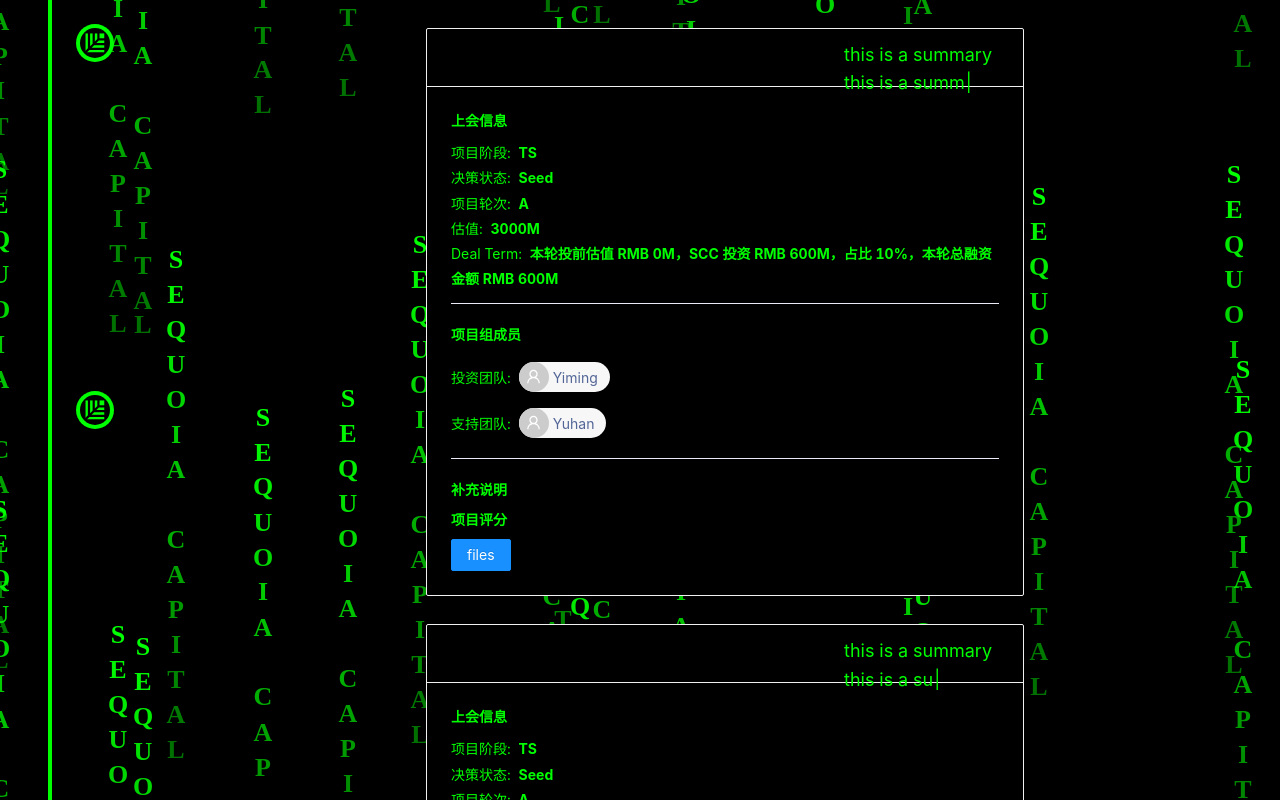
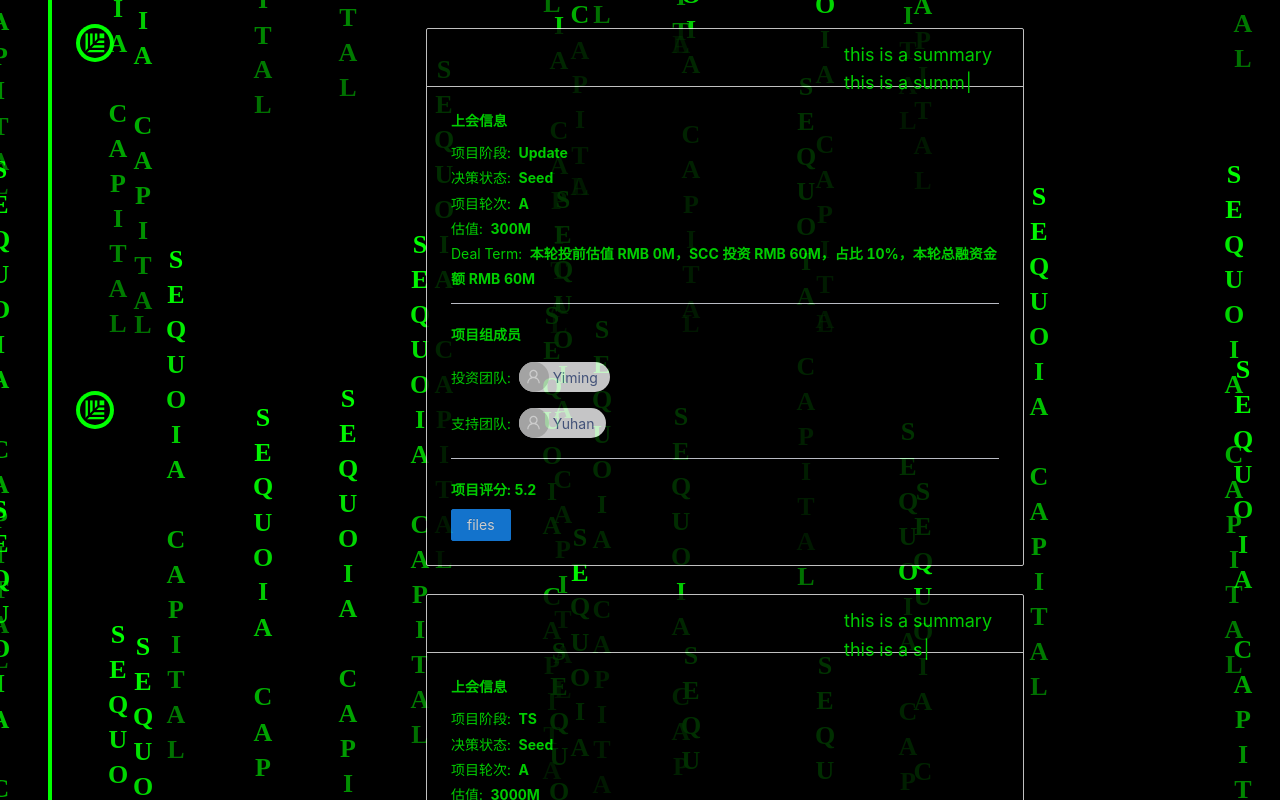
Before and after one commit to yimingbot/opp-vs-opp, a React (Vite) app: page / in a window 1280 px wide. Built offline with nearby package versions, Linux system fonts and the light colour scheme.

Commit message:
chore: update mock data

```diff
--- a/src/meeting-card/card.module.scss
+++ b/src/meeting-card/card.module.scss
@@ -3,7 +3,7 @@
   margin-bottom: 20px;
   background: #000;
   color: #0f0;
-
+  opacity: 0.8;
 }
 
 .title {
@@ -16,6 +16,7 @@
   padding-bottom: 12px;
   border-bottom: 1px solid #e8eaf5;
   line-height: 1.8;
+
   .text {
     @extend .title;
     margin-left: 4px;
@@ -38,6 +39,7 @@
   font-weight: 400;
   font-size: 14px;
   color: #536697;
+
   .icon {
     margin-right: 4px;
   }
--- a/src/meeting-card/card.tsx
+++ b/src/meeting-card/card.tsx
@@ -3,18 +3,23 @@ import { CSSProperties, useCallback, useLayoutEffect, useRef, useState } from "r
 import Typewriter from 'typewriter-effect/dist/core';
 import styles from './card.module.scss'
 import { UserOutlined } from '@ant-design/icons';
-import { mockData } from "../mock-data";
+import { MeetingData } from "../mock-data";
 import classNames from 'classnames';
 
 interface ICardProps {
-  data: typeof mockData['agenda'][number];
+  data: MeetingData['agenda'][number];
   className?: string;
   rootStyle?: CSSProperties
 }
+
+function getAvgScore(data: ICardProps['data']): string {
+  const { icData, teamData } = data.rating
+  const total = [...icData, ...teamData].reduce((prev, cur) => prev + Number(cur.rating), 0)
+  const score = (total / (icData.length + teamData.length)).toFixed(1)
+  return Number.isNaN(score) ? '' : score
+}
+
 export function AgendaCard({ data, className, rootStyle }: ICardProps) {
-  console.log(data);
-
-  const { dealTermComputed } = data;
   const cardRef = useRef<HTMLDivElement>(null);
   useLayoutEffect(() => {
     new Typewriter(cardRef.current?.querySelector(`.${styles.summary}`) as HTMLElement, {
@@ -30,16 +35,14 @@ export function AgendaCard({ data, className, rootStyle }: ICardProps) {
     setIsModalVisible(true)
   }, [])
 
+  const { dealTermComputed } = data;
   return <Card ref={cardRef} title='公司名称' style={rootStyle} className={classNames(className, styles.wrapper)}>
     <p className={styles.title}>上会信息</p>
     <div className={styles.info}>
       <div>项目阶段: <span className={styles.text}>{data.meetingDecisionStatus}</span></div>
       <div>决策状态: <span className={styles.text}>{data.staging}</span></div>
       <div>项目轮次: <span className={styles.text}>{data.round ?? '暂无明确轮次'}</span></div>
-      {/* <div>基金名称: <span className={styles.text}>{data. ?? '暂无'}</span></div> */}
-      {/* <div>币种: <span className={styles.text}>暂无</span></div> */}
       <div>估值: <span className={styles.text}>{dealTermComputed.valuation}</span></div>
-      {/* <div>Sourcer: <span className={styles.text}>Yiming Zhou</span></div> */}
       <div>Deal Term: <span className={styles.text}>{dealTermComputed.summary}</span></div>
     </div>
 
@@ -55,8 +58,7 @@ export function AgendaCard({ data, className, rootStyle }: ICardProps) {
       </div>
     </div>
 
-    <p className={styles.title}>补充说明</p>
-    <p className={styles.title}>项目评分</p>
+    <p className={styles.title}>项目评分: {getAvgScore(data)}</p>
 
     <Button onClick={showFilesModal} type="primary">files</Button>
     <Modal title="files" visible={isModalVisible} onOk={() => setIsModalVisible(false)} onCancel={() => setIsModalVisible(false)}>
--- a/src/mock-data.ts
+++ b/src/mock-data.ts
@@ -1,19 +1,45 @@
 export const mockData = {
+  "opportunity": {
+    "id": 65778,
+    "dealLeaderUserIds": [
+      52
+    ],
+    "investmentTeamUserIds": [
+      52,
+      73
+    ],
+    "allDealTeamUserIds": [
+      52,
+      73,
+      51,
+      10
+    ],
+    "updatedAt": 1654576788,
+    "createdAt": 1653656335,
+    "companyLogo": "https://s0.meituan.net/bs/fe-web-meituan/10afbf1/img/logo.png",
+    "companyDescription": "北京三快科技有限公司是一家技术开发、技术服务、技术转让、技术咨询；经济贸易咨询；基础软件服务、应用软件服务；设计、制作、代理、发布广告；网上销售日用杂货、避孕器具（避孕药除外）、通讯设备、五金、交电、文化用品、体育用品、机械设备、电子产品、计算机软件及辅助设备、首饰、家用电器、家具、汽车摩托车零配件、针纺织品、服装、化妆品及卫生用品、花、草及观赏植物、工艺品、钟表、眼镜、玩具、不再分装的包装种子、化肥、农药、陶瓷制品、橡胶及塑料制品、仪器仪表、卫生洁具、医疗器械I类；网上门票销售代理、火车票销售代理；互联网信息服务不含新闻、出版、教育、医疗保健、药品、医疗器械、含电子公告服务（电信企业许可证有效期至2017年11月20日）；销售食品；从事互联网文化活动。（从事互联网文化活动、销售食品以及依法须经批准的项目，经相关部门批准后依批准的内容开展经营活动。）",
+    "companyName": "北京三快科技有限公司",
+    "sectors": [
+      "Consumer"
+    ],
+    "categories": [
+      "Brands"
+    ]
+  },
   "agenda": [
     {
-      "status": "pending",
-      "minutesSpent": 60,
+      "minutesSpent": 30,
       "startTime": "2010年1月20日10点",
       "endTime": "2010年1月20日11点",
       "isFollowOn": false,
       "staging": "Seed",
-      "meetingDecisionStatus": "TS",
+      "meetingDecisionStatus": "Update",
       "dealTermComputed": {
-        "valuation": "3000M",
-        "totalInvestmentAmountValue": "600M",
-        "investmentAmountValue": "600M",
+        "valuation": "300M",
+        "totalInvestmentAmountValue": "60M",
+        "investmentAmountValue": "60M",
         "preMoneyValuation": "0",
-        "summary": "本轮投前估值 RMB 0M，SCC 投资 RMB 600M，占比 10%，本轮总融资金额 RMB 600M"
+        "summary": "本轮投前估值 RMB 0M，SCC 投资 RMB 60M，占比 10%，本轮总融资金额 RMB 60M"
       },
       "round": "A",
       "toDos": [
@@ -62,18 +88,12 @@ export const mockData = {
         ]
       },
       "investmentTeamUserIds": [
-        118,
-        51,
-        129,
         52,
-        548,
-        3590,
-        1084
+        73
       ]
     },
     {
-      "status": "complete",
-      "minutesSpent": 60,
+      "minutesSpent": 20,
       "startTime": "2010年1月25日10点",
       "endTime": "2010年1月25日11点",
       "isFollowOn": false,
@@ -87,8 +107,7 @@ export const mockData = {
         "summary": "本轮投前估值 RMB 0M，SCC 投资 RMB 600M，占比 10%，本轮总融资金额 RMB 600M"
       },
       "round": "A",
-      "toDos": [
-      ],
+      "toDos": [],
       "rating": {
         "teamData": [
           {
@@ -140,6 +159,258 @@ export const mockData = {
         3590,
         1084
       ]
+    },
+    {
+      "minutesSpent": 30,
+      "startTime": "2010年1月30日10点",
+      "endTime": "2010年1月30日11点",
+      "isFollowOn": false,
+      "staging": "Seed",
+      "meetingDecisionStatus": "SPA",
+      "dealTermComputed": {
+        "valuation": "300M",
+        "totalInvestmentAmountValue": "60M",
+        "investmentAmountValue": "60M",
+        "preMoneyValuation": "0",
+        "summary": "本轮投前估值 RMB 0M，SCC 投资 RMB 60M，占比 10%，本轮总融资金额 RMB 60M"
+      },
+      "round": "A",
+      "toDos": [],
+      "rating": {
+        "teamData": [
+          {
+            "userId": 52,
+            "rating": "7"
+          },
+          {
+            "userId": 73,
+            "rating": "7"
+          }
+        ],
+        "icData": [
+          {
+            "userId": 405,
+            "rating": "6"
+          },
+          {
+            "userId": 263,
+            "rating": "6"
+          },
+          {
+            "userId": 52,
+            "rating": "8"
+          },
+          {
+            "userId": 129,
+            "rating": "7"
+          },
+          {
+            "userId": 233,
+            "rating": "6"
+          },
+          {
+            "userId": 84,
+            "rating": "7"
+          },
+          {
+            "userId": 267,
+            "rating": "8"
+          }
+        ]
+      },
+      "investmentTeamUserIds": [
+        52,
+        73
+      ]
+    },
+    {
+      "minutesSpent": 30,
+      "startTime": "2011年6月10日10点",
+      "endTime": "2011年6月10日10点30分",
+      "isFollowOn": true,
+      "staging": "Venture",
+      "meetingDecisionStatus": "TS",
+      "dealTermComputed": {
+        "valuation": "3000M",
+        "totalInvestmentAmountValue": "6000M",
+        "investmentAmountValue": "600M",
+        "preMoneyValuation": "300M",
+        "summary": "本轮投前估值 RMB 300M，SCC 投资 RMB 600M，占比 10%，本轮总融资金额 RMB 3000M"
+      },
+      "round": "B",
+      "toDos": [],
+      "rating": {
+        "teamData": [
+          {
+            "userId": 52,
+            "rating": "7"
+          },
+          {
+            "userId": 73,
+            "rating": "7"
+          }
+        ],
+        "icData": [
+          {
+            "userId": 405,
+            "rating": "6"
+          },
+          {
+            "userId": 263,
+            "rating": "6"
+          },
+          {
+            "userId": 52,
+            "rating": "8"
+          },
+          {
+            "userId": 129,
+            "rating": "7"
+          },
+          {
+            "userId": 233,
+            "rating": "6"
+          },
+          {
+            "userId": 84,
+            "rating": "7"
+          },
+          {
+            "userId": 267,
+            "rating": "8"
+          }
+        ]
+      },
+      "investmentTeamUserIds": [
+        52,
+        73
+      ]
+    },
+    {
+      "minutesSpent": 30,
+      "startTime": "2011年6月15日10点",
+      "endTime": "2011年6月10日15点30分",
+      "isFollowOn": true,
+      "staging": "Venture",
+      "meetingDecisionStatus": "SPA",
+      "dealTermComputed": {
+        "valuation": "3000M",
+        "totalInvestmentAmountValue": "6000M",
+        "investmentAmountValue": "600M",
+        "preMoneyValuation": "300M",
+        "summary": "本轮投前估值 RMB 300M，SCC 投资 RMB 600M，占比 10%，本轮总融资金额 RMB 3000M"
+      },
+      "round": "B",
+      "toDos": [],
+      "rating": {
+        "teamData": [
+          {
+            "userId": 52,
+            "rating": "7"
+          },
+          {
+            "userId": 73,
+            "rating": "7"
+          }
+        ],
+        "icData": [
+          {
+            "userId": 405,
+            "rating": "6"
+          },
+          {
+            "userId": 263,
+            "rating": "6"
+          },
+          {
+            "userId": 52,
+            "rating": "6"
+          },
+          {
+            "userId": 129,
+            "rating": "7"
+          },
+          {
+            "userId": 233,
+            "rating": "6"
+          },
+          {
+            "userId": 84,
+            "rating": "7"
+          },
+          {
+            "userId": 267,
+            "rating": "7"
+          }
+        ]
+      },
+      "investmentTeamUserIds": [
+        52,
+        73
+      ]
+    },
+    {
+      "minutesSpent": 30,
+      "startTime": "2014年4月15日10点",
+      "endTime": "2014年4月15日10点30分",
+      "isFollowOn": true,
+      "staging": "Venture",
+      "meetingDecisionStatus": "TS",
+      "dealTermComputed": {
+        "valuation": "3000M",
+        "totalInvestmentAmountValue": "6000M",
+        "investmentAmountValue": "600M",
+        "preMoneyValuation": "300M",
+        "summary": "本轮投前估值 RMB 300M，SCC 投资 RMB 600M，占比 10%，本轮总融资金额 RMB 3000M"
+      },
+      "round": "B",
+      "toDos": [],
+      "rating": {
+        "teamData": [
+          {
+            "userId": 52,
+            "rating": "7"
+          },
+          {
+            "userId": 73,
+            "rating": "7"
+          }
+        ],
+        "icData": [
+          {
+            "userId": 405,
+            "rating": "6"
+          },
+          {
+            "userId": 263,
+            "rating": "6"
+          },
+          {
+            "userId": 52,
+            "rating": "6"
+          },
+          {
+            "userId": 129,
+            "rating": "7"
+          },
+          {
+            "userId": 233,
+            "rating": "6"
+          },
+          {
+            "userId": 84,
+            "rating": "7"
+          },
+          {
+            "userId": 267,
+            "rating": "7"
+          }
+        ]
+      },
+      "investmentTeamUserIds": [
+        52,
+        73
+      ]
     }
   ]
 }
```
Also changed, not shown: src/main.tsx (+5 -6 lines), 1 other file (tests, documents, lock files or other folders).
